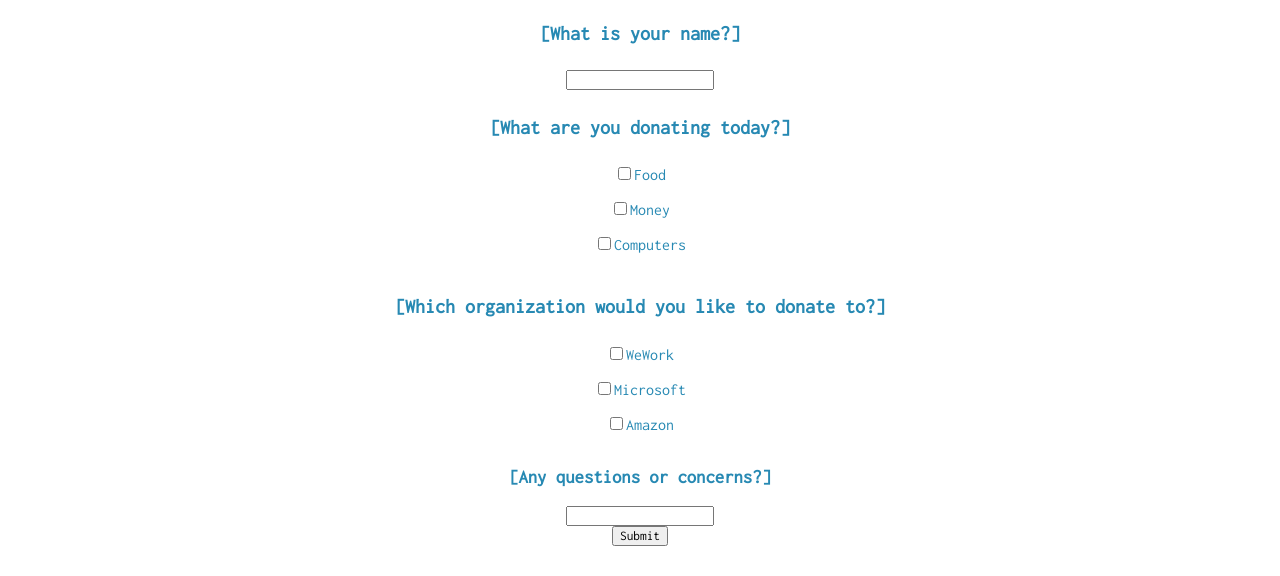
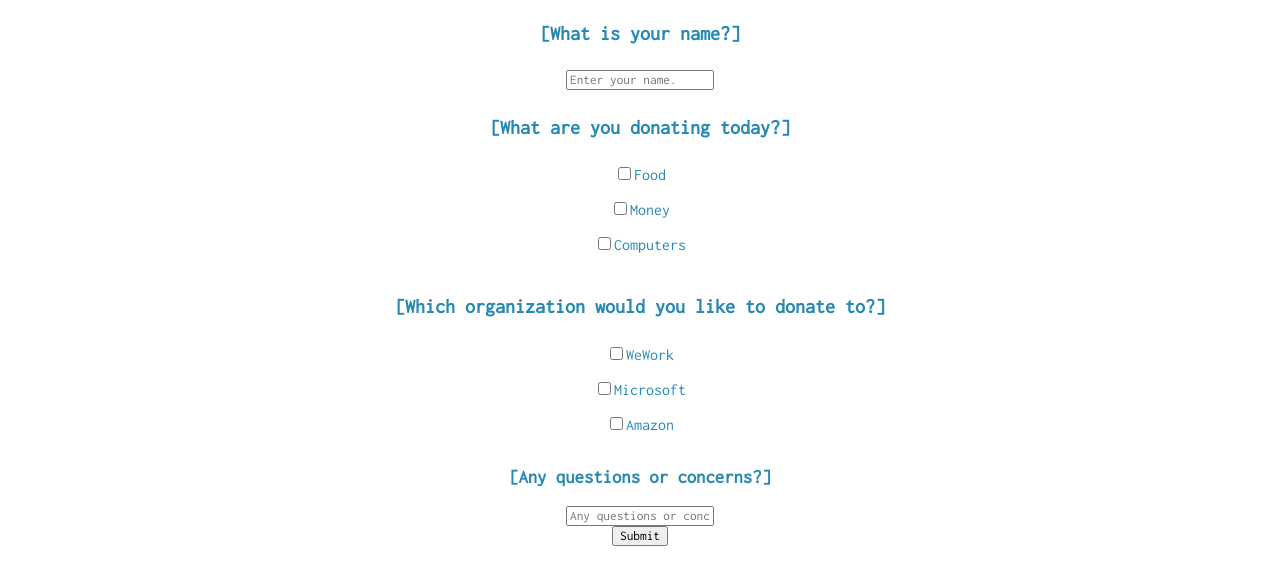
Before and after one commit to emmahuang03/Final-Project, a plain HTML site: page donate.html in a window 1280 px wide. Shown: the part 362-938 px from the top of the page. Drawn offline with nearby package versions, Linux system fonts and the light colour scheme.

Commit message:
Update donate.html

```diff
--- a/donate.html
+++ b/donate.html
@@ -15,7 +15,7 @@
    <div class = "all">
      <div class = "name">
        <h4>[What is your name?]</h4>
-       <input class = "names" type = "text">
+       <input class = "names" type = "text" placeholder = "Enter your name.">
      </div>
      <div class = "donate">
        <h4>[What are you donating today?]</h4>
@@ -31,7 +31,7 @@
      </div>
      <div class = "questions">
        <h3>[Any questions or concerns?]</h3>
-       <input type = "text">
+       <input type = "text" placeholder = "Any questions or concerns?">
      </div>
      <div class = "submit">
        <button type = "submit">Submit</button>
```
